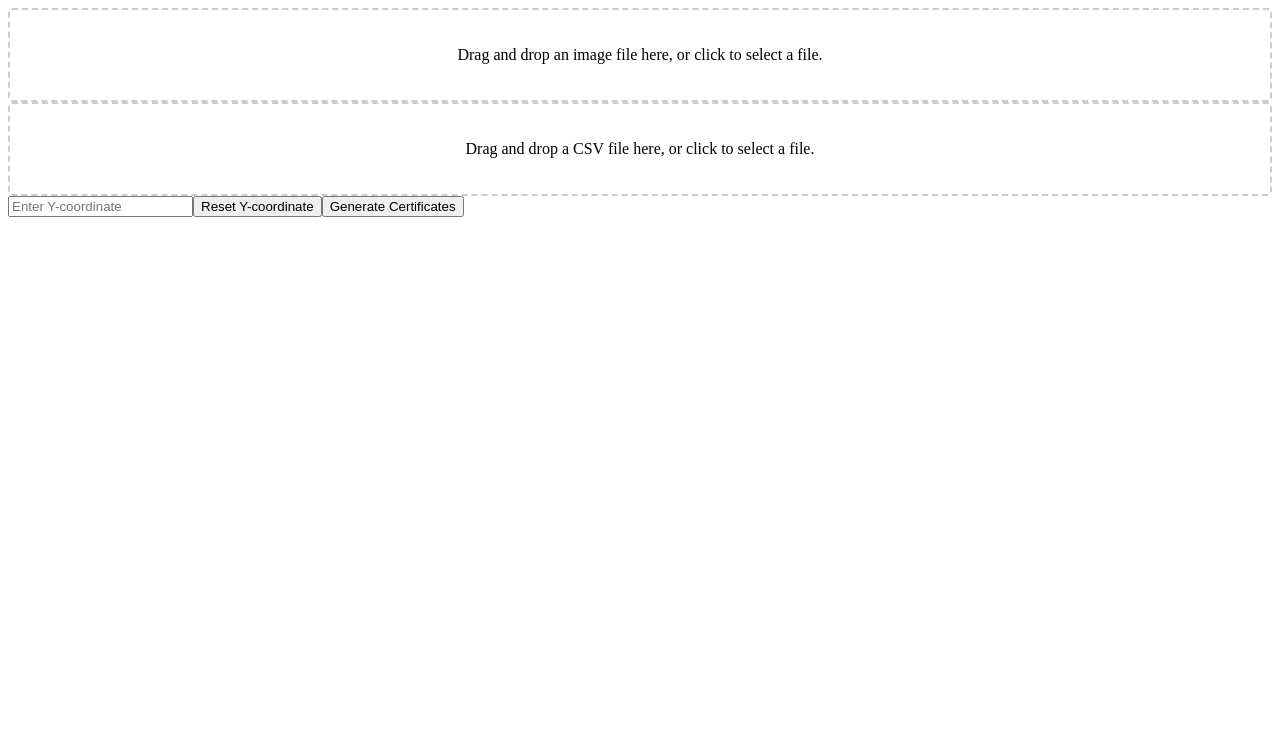
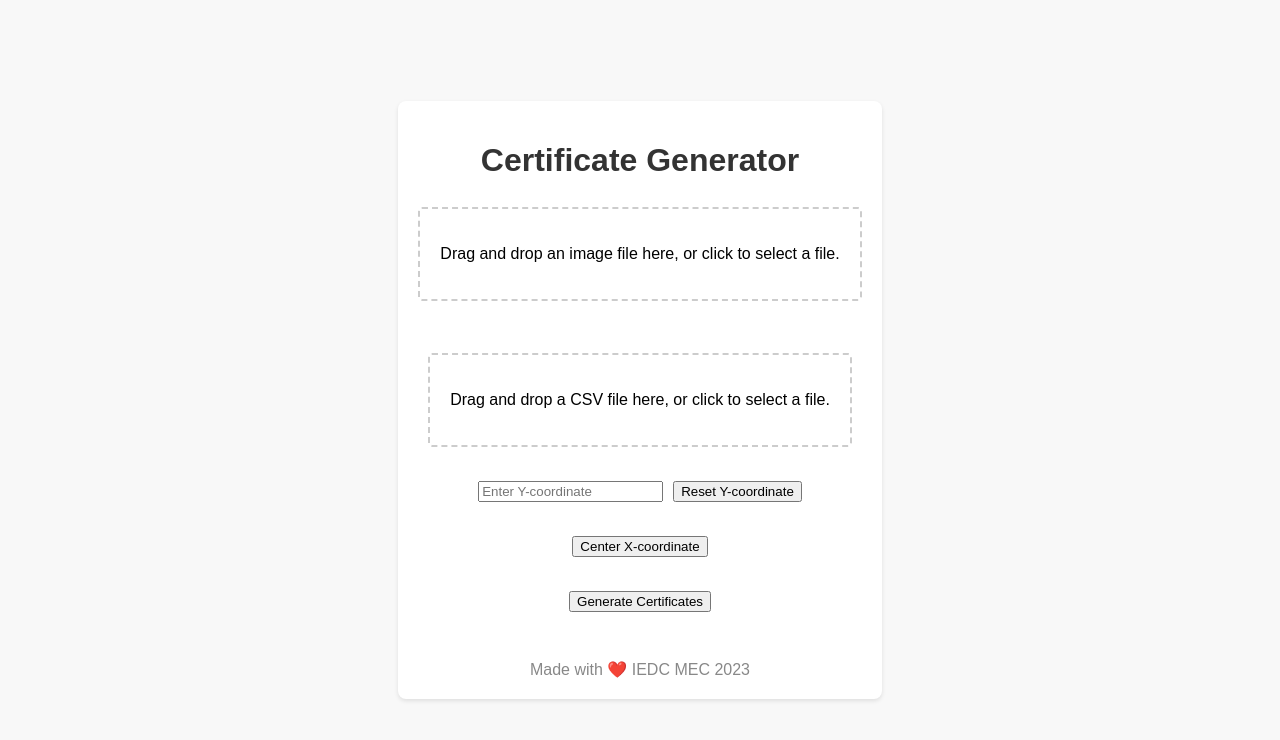
Before and after one commit to IEDCMEC/certificate-generator-gui, a Next.js app: page / in a window 1280 px wide. Shown: the top 740 px of the page. Built offline with nearby package versions, Linux system fonts and the light colour scheme.

Commit message:
Added Loader

```diff
--- a/src/pages/index.js
+++ b/src/pages/index.js
@@ -1,4 +1,4 @@
-import React, { useState } from "react";
+import React, { useEffect, useRef, useState } from "react";
 import { useDropzone } from "react-dropzone";
 import { saveAs } from "file-saver";
 import axios from "axios";
@@ -10,6 +10,22 @@ function App() {
   const [yPosition, setYPosition] = useState(null);
   const [csvFile, setCSVFile] = useState(null);
   const [isLoading, setIsLoading] = useState(false);
+  const imageRef = useRef(null);
+
+  useEffect(() => {
+    if (image) {
+      const imageElement = imageRef.current;
+      const imageRect = imageElement.getBoundingClientRect();
+
+      const textWidth = 200; // Replace with the actual text width
+
+      const x = (imageRect.width - textWidth) / 2;
+      const y = imageRect.height / 2;
+
+      setXPosition(x);
+      setYPosition(y);
+    }
+  }, [image]);
 
   const onImageDrop = (acceptedFiles) => {
     if (acceptedFiles.length > 0) {
@@ -42,14 +58,30 @@ function App() {
 
   const handleImageClick = (event) => {
     const { offsetX, offsetY } = event.nativeEvent;
-    const imageElement = event.target;
+    const imageElement = imageRef.current;
     const imageRect = imageElement.getBoundingClientRect();
 
     const textWidth = 200; // Replace with the actual text width
-    const x = (imageElement.offsetWidth - textWidth) / 2;
+
+    let x = offsetX + imageRect.left - textWidth / 2;
+    let y = offsetY + imageRect.top;
+
+    // Adjust x position to stay within image boundaries
+    if (x < 0) {
+      x = 0;
+    } else if (x > imageRect.width - textWidth) {
+      x = imageRect.width - textWidth;
+    }
+
+    // Adjust y position to stay within image boundaries
+    if (y < 0) {
+      y = 0;
+    } else if (y > imageRect.height) {
+      y = imageRect.height;
+    }
 
     setXPosition(x);
-    setYPosition(offsetY + imageRect.top);
+    setYPosition(y);
   };
 
   const generateCertificates = async () => {
@@ -72,8 +104,10 @@ function App() {
       console.error("Error generating certificates:", error);
     }
   };
+
   return (
-    <div>
+    <div className="container">
+      <h1 className="heading">Certificate Generator</h1>
       {isLoading && (
         <div className="overlay">
           <div className="loader"></div>
@@ -83,12 +117,15 @@ function App() {
         <input {...getInputPropsImage()} />
         <p>Drag and drop an image file here, or click to select a file.</p>
       </div>
+      <br />
       {image && (
         <div style={imageContainerStyles}>
           <img
+            id="uploaded-image"
             src={imageURL}
             alt="Uploaded"
             style={imageStyles}
+            ref={imageRef}
             onClick={handleImageClick}
           />
           {xPosition !== null && yPosition !== null && (
@@ -112,12 +149,38 @@ function App() {
           )}
         </div>
       )}
-
+      <br />
+      {csvFile ? (
+        <div
+          style={{
+            display: "flex",
+            justifyContent: "center",
+            gap: "10px",
+            alignItems: "center",
+          }}
+        >
+          <p>CSV File: {csvFile.name}</p>
+          <button onClick={() => saveAs(csvFile, csvFile.name)}>
+            View/Download
+          </button>
+        </div>
+      ) : (
         <div {...getRootPropsCSV()} style={dropzoneStyles}>
           <input {...getInputPropsCSV()} />
+
           <p>Drag and drop a CSV file here, or click to select a file.</p>
         </div>
+      )}
 
+      <br />
+      <div
+        style={{
+          display: "flex",
+          justifyContent: "center",
+          gap: "10px",
+          alignItems: "center",
+        }}
+      >
         <input
           type="number"
           placeholder="Enter Y-coordinate"
@@ -126,8 +189,37 @@ function App() {
         />
 
         <button onClick={() => setYPosition(null)}>Reset Y-coordinate</button>
-
-      <button onClick={generateCertificates}>Generate Certificates</button>
+      </div>
+      <br />
+      <div
+        style={{
+          display: "flex",
+          justifyContent: "center",
+          gap: "10px",
+          alignItems: "center",
+        }}
+      >
+        <button
+          onClick={() => {
+            const imageElement = imageRef.current;
+            const textWidth = 200; // Replace with the actual text width
+            const x = (imageElement.offsetWidth - textWidth) / 2;
+            setXPosition(x);
+          }}
+        >
+          Center X-coordinate
+        </button>
+      </div>
+      <br />
+      <button
+        onClick={generateCertificates}
+        style={{
+          alignSelf: "center",
+        }}
+      >
+        Generate Certificates
+      </button>
+      <footer className="footer">Made with ❤️ IEDC MEC 2023</footer>
     </div>
   );
 }
--- a/src/styles/globals.css
+++ b/src/styles/globals.css
@@ -1,3 +1,42 @@
+body {
+  font-family: Arial, sans-serif;
+  margin: 0;
+  min-height: 100vh;
+  padding: 0;
+  background-color: #f8f8f8;
+  display: flex;
+  justify-content: center;
+  align-items: center;
+}
+
+.container {
+  display: flex;
+  flex-direction: column;
+  justify-content: center;
+  align-items: center;
+  gap: 0.5rem;
+  max-width: 800px;
+  margin: 2rem;
+  padding: 20px;
+  background-color: #fff;
+  box-shadow: 0px 2px 4px rgba(0, 0, 0, 0.1);
+  border-radius: 8px;
+}
+
+.heading {
+  text-align: center;
+  margin-bottom: 20px;
+  font-size: 32px;
+  font-weight: bold;
+  color: #333;
+}
+
+.footer {
+  text-align: center;
+  margin-top: 40px;
+  color: #888;
+}
+
 .overlay {
   position: fixed;
   top: 0;
@@ -12,11 +51,11 @@
 }
 
 .loader {
-    border: 4px solid #f3f3f3; /* Light gray border */
-    border-top: 4px solid #3498db; /* Blue border on top */
+  border: 6px solid #5c6ac4; /* Purple border */
+  border-top: 6px solid #ffca3a; /* Yellow border on top */
   border-radius: 50%;
-    width: 30px;
-    height: 30px;
+  width: 40px;
+  height: 40px;
   animation: spin 1s linear infinite; /* Add a spinning animation */
 }
 
```
Lines whose indentation alone changed are shown as unchanged.
